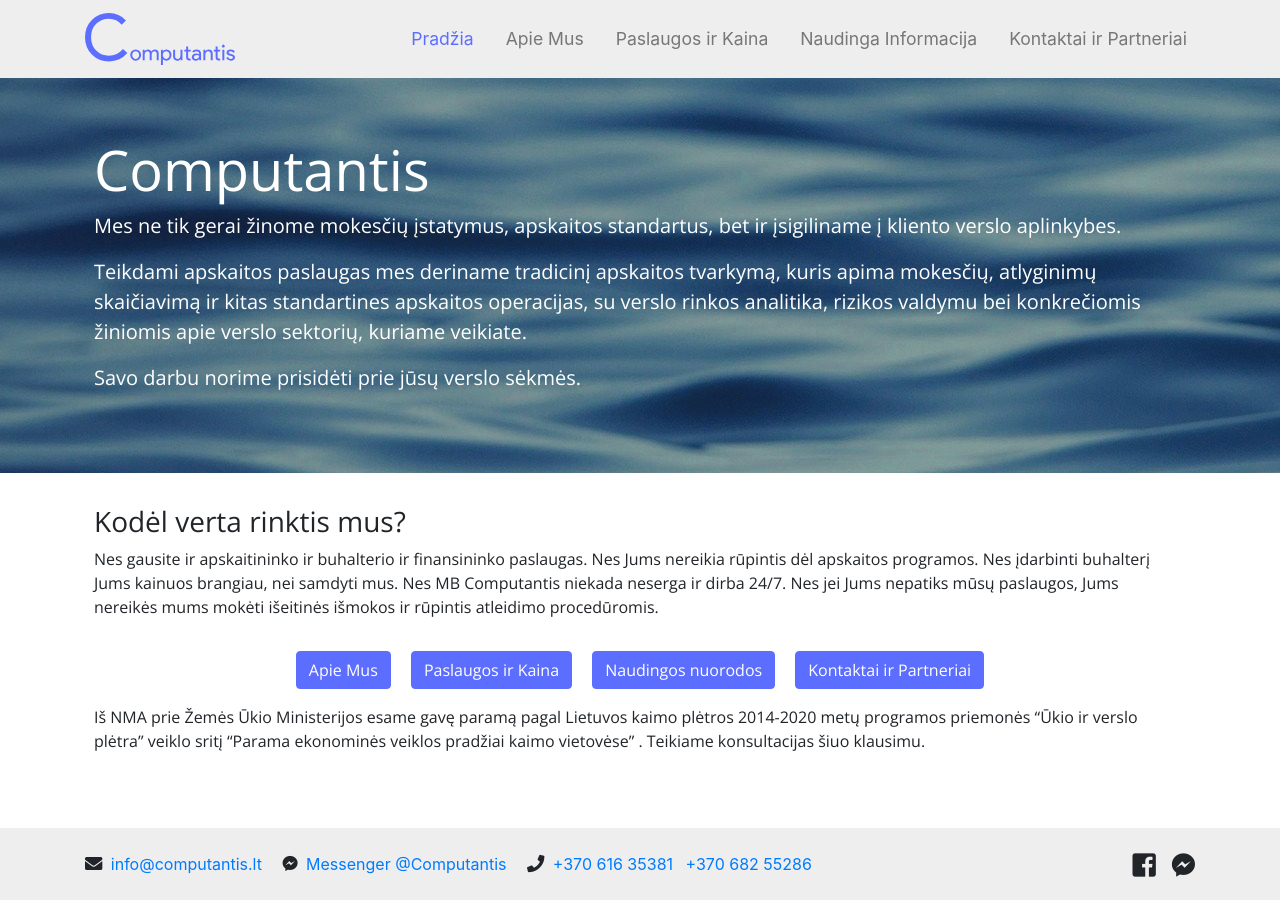
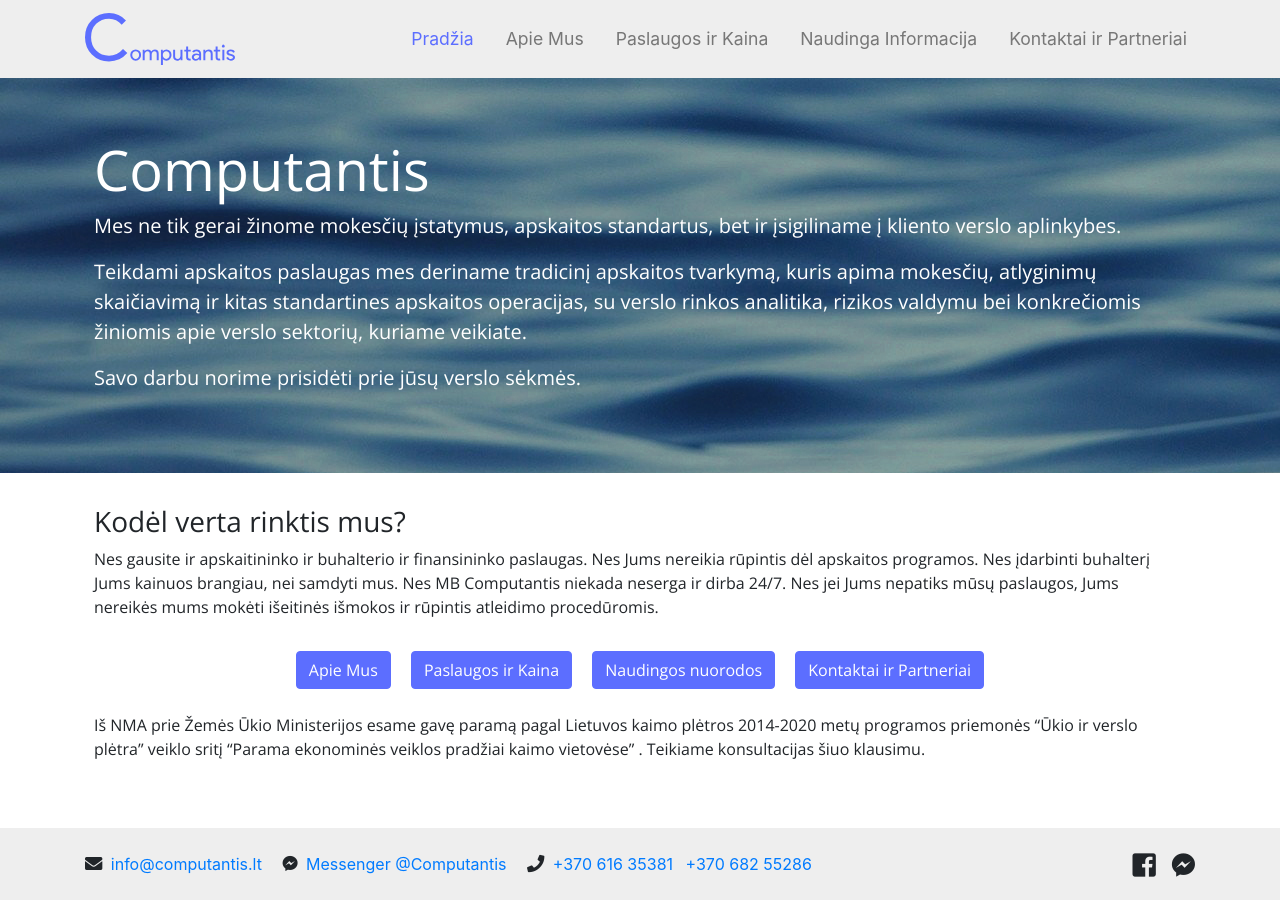
Before and after one commit to MantasJan/Computantis, a Jekyll site: the page built from index.html, in a window 1280 px wide. Built offline with Jekyll 4.4.1, drawn with Linux system fonts in a browser that asks for light colours; nearby versions of some CDN libraries.

Commit message:
fixed spacing

```diff
--- a/index.html
+++ b/index.html
@@ -43,7 +43,7 @@
   </div>
 </div>
 <div class="container pl-4 pr-4">
-  <div class="mt-3">
+  <div class="mt-4">
     <p>Iš NMA prie Žemės Ūkio Ministerijos esame gavę paramą pagal Lietuvos kaimo plėtros 2014-2020 metų programos priemonės “Ūkio ir verslo plėtra” veiklo sritį “Parama ekonominės veiklos pradžiai kaimo vietovėse” . Teikiame konsultacijas šiuo klausimu.</p>
 </div>
 <!-- Panaikinti, panaikinus sniega: -->
--- a/puslapiai/paslaugosirkaina.html
+++ b/puslapiai/paslaugosirkaina.html
@@ -13,10 +13,10 @@
     <li> Sodros ir GPM ataskaitas. </li>
   </ul>
 </div>
+<p class="mt-3">
+  Kaina priklauso nuo imones veiklos, narių, samdomų darbuotojų, išrašomų ir gaunamų sąskaitų faktūrų skaičiaus. Nuo pinigų operacijų skaičiaus, sezoniškumo ir pan. Susisiekite su mumis ir manau, kad rasime abiems pusėms tinkamą sprendimą.
+</p>
 <a class="btn button mt-2 mr-3 col-12 col-sm-auto" href="{{site.baseurl}}/failai/Planas-MINI.pdf" role="button">Planas MINI</a>
 <a class="btn button mt-2 mr-3 col-12 col-sm-auto" href="{{site.baseurl}}/failai/Planas-MIDI-ne-PVM-moketojams.pdf" role="button">Planas MIDI ne PVM mokėtojams</a>
 <a class="btn button mt-2 mr-3 col-12 col-sm-auto" href="{{site.baseurl}}/failai/Planas-MIDI-PVM-moketojams.pdf" role="button">Planas MIDI PVM mokėtojams</a>
 <p class="mt-3">Iš NMA prie Žemės Ūkio Ministerijos esame gavę paramą pagal Lietuvos kaimo plėtros 2014-2020 metų programos priemonės “Ūkio ir verslo plėtra” veiklo sritį “Parama ekonominės veiklos pradžiai kaimo vietovėse” . Teikiame konsultacijas šiuo klausimu.</p>
-<p class="mt-3">
-  Kaina priklauso nuo imones veiklos, narių, samdomų darbuotojų, išrašomų ir gaunamų sąskaitų faktūrų skaičiaus. Nuo pinigų operacijų skaičiaus, sezoniškumo ir pan. Susisiekite su mumis ir manau, kad rasime abiems pusėms tinkamą sprendimą.
-</p>
```
